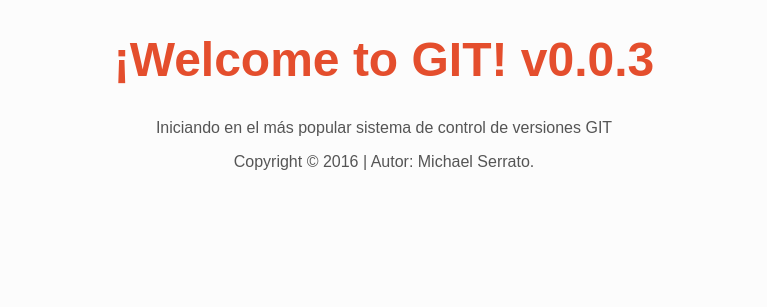
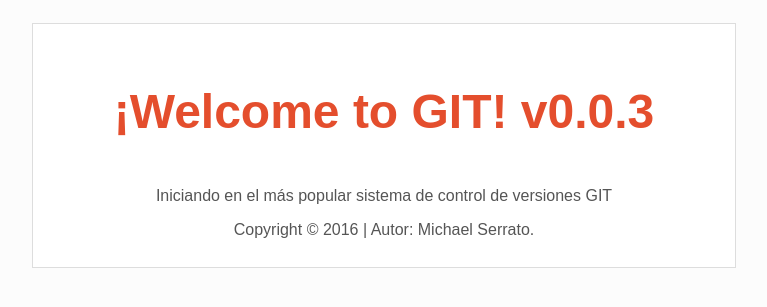
Before and after one commit to mserrato/FirstTest, a PHP site: page / in a window 1280 px wide. Shown: the top 307 px of the page, without its empty margins (256-1023 px from the left). Run offline with PHP 8.4, Linux system fonts and the light colour scheme.

Commit message:
Agregando contenedor con estilos

```diff
--- a/index.html
+++ b/index.html
@@ -6,8 +6,12 @@
   <link rel="stylesheet" type="text/css" href="style.css">
 </head>
 <body>
-  <h1> ¡Welcome to GIT! v0.0.3 </h1>
-  <p> Iniciando en el más popular sistema de control de versiones GIT </p>
-  <p> Copyright &copy; 2016 | Autor: Michael Serrato. </p>
+  <section>
+    <article class="block">
+      <h1> ¡Welcome to GIT! v0.0.3 </h1>
+      <p> Iniciando en el más popular sistema de control de versiones GIT </p>
+      <p> Copyright &copy; 2016 | Autor: Michael Serrato. </p>
+    </article>
+  </section>
 </body>
 </html>
--- a/style.css
+++ b/style.css
@@ -1,6 +1,7 @@
 body {
  background-color: #FCFCFC;
  font-family: arial, sans-serif;
+ padding: 15px;
 }
 
 h1, p {
@@ -13,3 +14,12 @@ h1 {
   font-size: 48px;
   color: #E44E2D;
 }
+
+.block {
+  width: 55%;
+  display: block;
+  margin: auto;
+  background-color: #FFFFFF;
+  border: 1px solid #DDD;
+  padding: 12px;
+}
```
